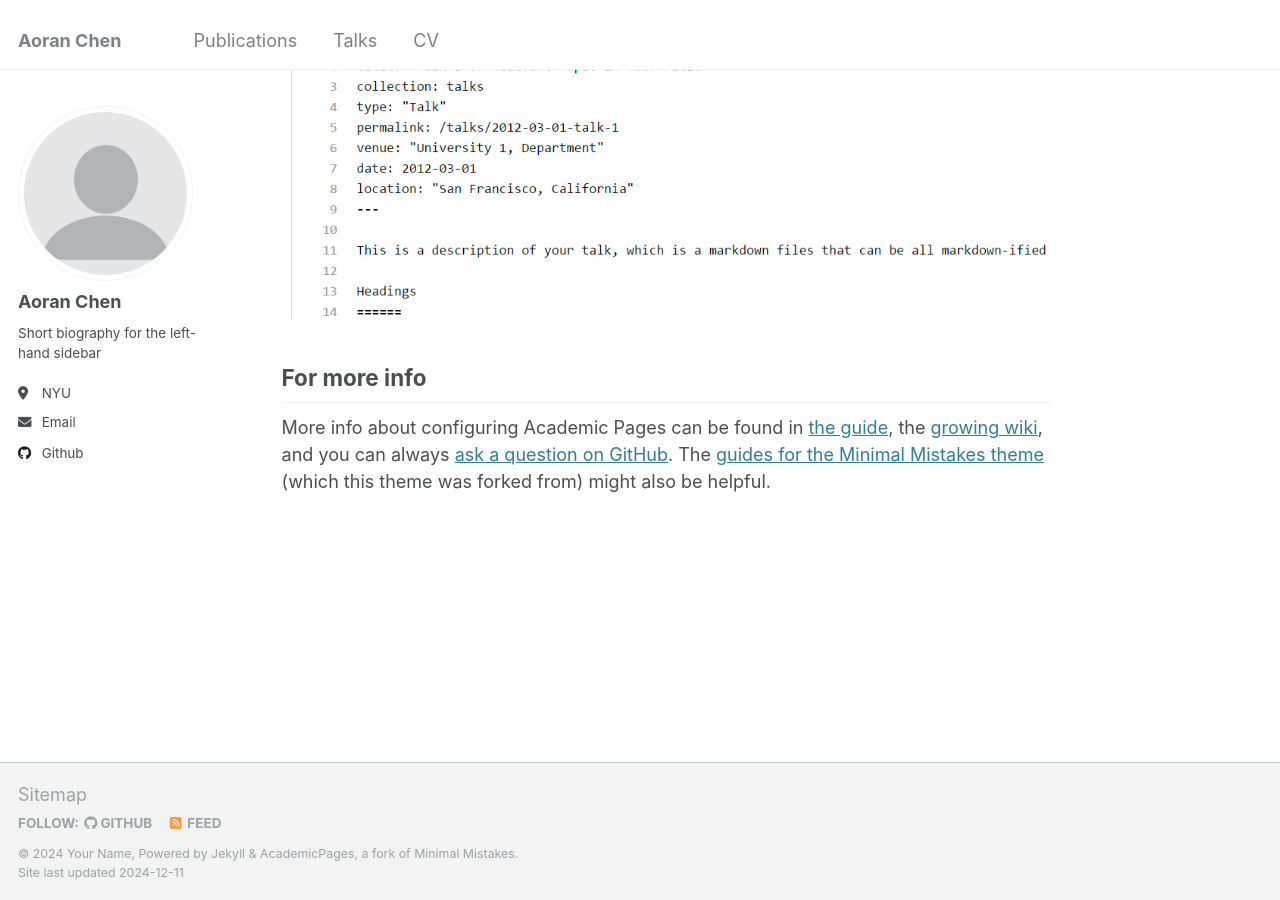
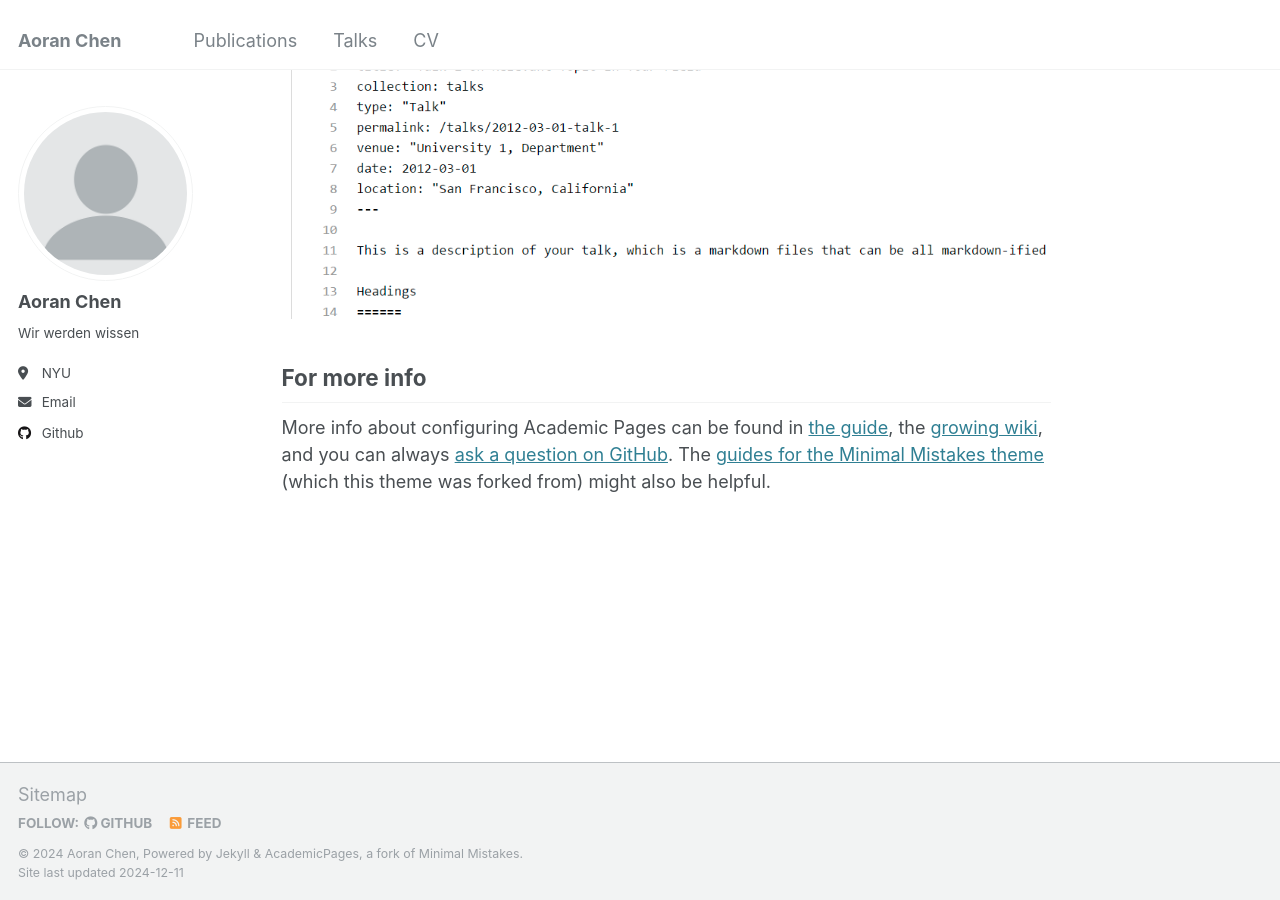
Before and after one commit to samohtaerg/samohtaerg.github.io, a Jekyll site: the page built from _pages/about.md, in a window 1280 px wide and 900 px high, scrolled down 2643 px. Built offline with Jekyll 4.4.1, drawn with Linux system fonts in a browser that asks for light colours.

Commit message:
Update _config.yml

```diff
--- a/_config.yml
+++ b/_config.yml
@@ -10,7 +10,7 @@
 locale                   : "en-US"
 title                    : "Aoran Chen"
 title_separator          : "-"
-name                     : &name "Your Name"
+name                     : &name "Aoran Chen"
 description              : &description "personal description"
 url                      : https://academicpages.github.io # the base hostname & protocol for your site e.g. "https://[your GitHub username].github.io"
 baseurl                  : "" # the subpath of your site, e.g. "/blog"
@@ -24,7 +24,7 @@ author:
   avatar           : "profile.png"
   name             : "Aoran Chen"
   pronouns         : # example: "she/her"
-  bio              : "Short biography for the left-hand sidebar"
+  bio              : "Wir werden wissen"
   location         : "NYU"
   # employer         : "Red Brick University"
   uri              : # URL
@@ -44,7 +44,7 @@ author:
   bitbucket        : # Username - Update with your username on the site
   codepen          : # Username
   dribbble         : # Username
-  github           : "https://samohtaerg.github.io/AoranChen.github.io/"
+  github           : "samohtaerg"
   kaggle           : # Username
   stackoverflow    : # User number or user number and name (i.e., use "1" or "1/jeff-atwood")
 
```
